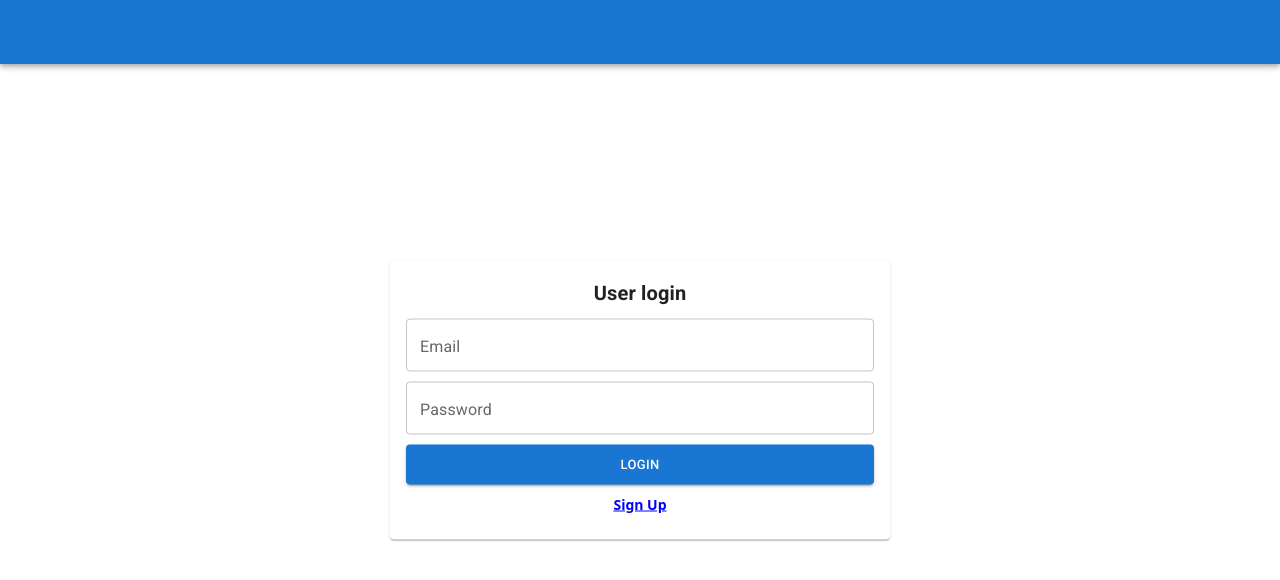
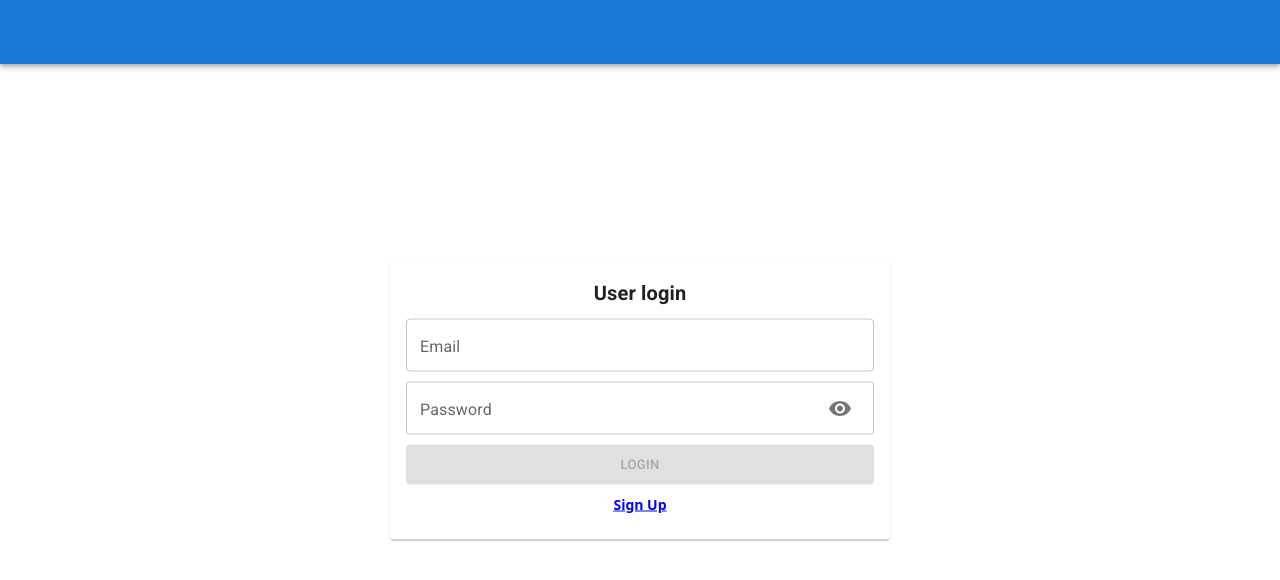
Before and after one commit to AbhishekTomr/master-key-front, a React (Create React App) app: page /auth/1 in a window 1280 px wide. Shown: the top 580 px of the page. Built offline with nearby package versions, Linux system fonts and the light colour scheme.

Commit message:
adding validation to the form and code refactor:

```diff
--- a/package.json
+++ b/package.json
@@ -15,6 +15,7 @@
     "@types/react": "^18.3.12",
     "@types/react-dom": "^18.3.1",
     "@types/react-router-dom": "^5.3.3",
+    "@types/validator": "^13.12.2",
     "lodash": "^4.17.21",
     "react": "^18.3.1",
     "react-dom": "^18.3.1",
@@ -22,6 +23,7 @@
     "react-scripts": "5.0.1",
     "sass": "^1.80.6",
     "typescript": "^4.9.5",
+    "validator": "^13.12.0",
     "web-vitals": "^2.1.4"
   },
   "scripts": {
--- a/src/components/Auth/Auth.tsx
+++ b/src/components/Auth/Auth.tsx
@@ -15,28 +15,55 @@ import { IUserLogin, IUserSignUp } from "./types";
 import { AuthType } from "./constant";
 import { Link } from "react-router-dom";
 import { IUserContext, UserContext } from "../../context/user.context";
-import { Exception } from "sass";
 import { IResponseHandlerWrapper } from "../../helpers/responseHandler";
+import { isEmail, isEmpty } from "validator";
 
 const authService = new AuthService();
 
+interface IValue {
+  value: string;
+  error: string;
+}
+
 type Props = {};
 
-const Auth = (props: Props) => {
+const emptyState: IValue = {
+  value: "",
+  error: "",
+};
+
+const Auth = ({}: Props) => {
   const { authType } = useParams();
-  const [firstName, setFirstName] = useState<string>("");
-  const [lastName, setLastName] = useState<string>("");
-  const [password, setPassword] = useState<string>("");
-  const [email, setEmail] = useState<string>("");
-  const [confirmPassword, setConfirmPassword] = useState<string>("");
+  const [firstName, setFirstName] = useState<IValue>(emptyState);
+  const [lastName, setLastName] = useState<IValue>(emptyState);
+  const [password, setPassword] = useState<IValue>(emptyState);
+  const [email, setEmail] = useState<IValue>(emptyState);
+  const [confirmPassword, setConfirmPassword] = useState<IValue>(emptyState);
   const { setIsLoggedIn } = useContext<IUserContext>(UserContext);
 
   const resetState = () => {
-    setFirstName("");
-    setLastName("");
-    setPassword("");
-    setEmail("");
-    setConfirmPassword("");
+    setFirstName(emptyState);
+    setLastName(emptyState);
+    setPassword(emptyState);
+    setEmail(emptyState);
+    setConfirmPassword(emptyState);
+  };
+
+  const validateField = (key: string, value: string) => {
+    switch (key) {
+      case "first_name":
+      case "last_name":
+      case "password":
+        return isEmpty(value) ? "value must not be empty" : null;
+      case "email":
+        if (isEmpty(value)) return "value must not be empty";
+        return isEmail(value) ? null : "must be a valid email";
+      case "confirm_password":
+        if (isEmpty(value)) return "value must not be empty";
+        return value === password.value ? null : "passwords do not match";
+      default:
+        return null;
+    }
   };
 
   const formType: AuthType = useMemo(() => {
@@ -45,16 +72,53 @@ const Auth = (props: Props) => {
 
   const navigate = useNavigate();
 
+  const validForm = useMemo(() => {
+    const hasValues = !isEmpty(email.value) && !isEmpty(password.value);
+    const noErrors = isEmpty(email.error) && isEmpty(password.error);
+    if (formType === AuthType.LOGIN) {
+      return hasValues && noErrors;
+    }
+    const hasValueSignUp =
+      hasValues &&
+      !isEmpty(firstName.value) &&
+      !isEmpty(lastName.value) &&
+      !isEmpty(confirmPassword.value);
+    const noErrorSignUp =
+      noErrors &&
+      isEmpty(firstName.error) &&
+      isEmpty(lastName.error) &&
+      isEmpty(confirmPassword.error);
+    return hasValueSignUp && noErrorSignUp;
+  }, [firstName, lastName, email, password, confirmPassword, formType]);
+
+  const onValueChange = (key: string, value: string) => {
+    const isValid = validateField(key, value);
+    switch (key) {
+      case "first_name":
+        return setFirstName({ value, error: !isValid ? "" : isValid });
+      case "last_name":
+        return setLastName({ value, error: !isValid ? "" : isValid });
+      case "email":
+        return setEmail({ value, error: !isValid ? "" : isValid });
+      case "password":
+        return setPassword({ value, error: !isValid ? "" : isValid });
+      case "confirm_password":
+        return setConfirmPassword({ value, error: !isValid ? "" : isValid });
+      default:
+        break;
+    }
+  };
+
   const handleFormSubmit = useCallback(
     async (formType: AuthType) => {
       //TODO : add some validation
 
       if (formType === AuthType.SINGUP) {
         const formData = {
-          first_name: firstName,
-          last_name: lastName,
-          email,
-          password,
+          first_name: firstName.value,
+          last_name: lastName.value,
+          email: email.value,
+          password: password.value,
         };
         authService
           .signUp(formData as IUserSignUp)
@@ -66,8 +130,8 @@ const Auth = (props: Props) => {
       }
       if (formType === AuthType.LOGIN) {
         const formData = {
-          email,
-          password,
+          email: email.value,
+          password: password.value,
         };
         authService
           .login(formData as IUserLogin)
@@ -96,45 +160,47 @@ const Auth = (props: Props) => {
             <TextFields
               id={"first_name"}
               label={"First Name"}
-              value={firstName}
-              onChange={setFirstName}
-              error={"hey check this out"}
+              value={firstName.value}
+              onChange={onValueChange}
+              error={firstName.error}
             />
             <TextFields
               id={"last_name"}
               label={"Last Name"}
-              value={lastName}
-              onChange={setLastName}
-              error={"hey check this out"}
+              value={lastName.value}
+              onChange={onValueChange}
+              error={lastName.error}
             />
           </>
         )}
         <TextFields
           id={"email"}
           label={"Email"}
-          value={email}
-          onChange={setEmail}
-          error={"hey check this out"}
+          value={email.value}
+          onChange={onValueChange}
+          error={email.error}
         />
         <TextFields
           id={"password"}
           label={"Password"}
-          value={password}
-          onChange={setPassword}
-          error={"hey check this out"}
+          value={password.value}
+          onChange={onValueChange}
+          error={password.error}
+          isPassword={true}
         />
         {formType === AuthType.SINGUP && (
           <TextFields
-            id={"confirm password"}
+            id={"confirm_password"}
             label={"Confirm Password"}
-            value={confirmPassword}
-            onChange={setConfirmPassword}
-            error={"hey check this out"}
+            value={confirmPassword.value}
+            onChange={onValueChange}
+            error={confirmPassword.error}
           />
         )}
         <Button
           className="submit-btn"
           onClick={() => handleFormSubmit(formType)}
+          disabled={!validForm}
         >
           {formType}
         </Button>
--- a/src/components/Common/Button.tsx
+++ b/src/components/Common/Button.tsx
@@ -9,6 +9,7 @@ interface IButtonProps {
   variant?: ButtonType;
   children: React.ReactNode;
   onClick: (args?: any[]) => any;
+  disabled?: boolean;
 }
 
 const Button = ({
@@ -17,6 +18,7 @@ const Button = ({
   variant = ButtonType.CONTAINED,
   onClick,
   children,
+  disabled = false,
 }: IButtonProps) => {
   return (
     <MuiButton
@@ -26,6 +28,7 @@ const Button = ({
       onClick={() => {
         onClick();
       }}
+      disabled={disabled}
     >
       {children}
     </MuiButton>
--- a/src/components/Common/TextFields.tsx
+++ b/src/components/Common/TextFields.tsx
@@ -1,14 +1,23 @@
-import React from "react";
-import { FormControl, OutlinedInput as Input, InputLabel } from "@mui/material";
+import React, { useCallback, useEffect, useRef, useState } from "react";
+import {
+  FormControl,
+  OutlinedInput as Input,
+  InputLabel,
+  FormHelperText,
+  InputAdornment,
+  IconButton,
+} from "@mui/material";
+import { VisibilityOff, Visibility } from "@mui/icons-material";
 import "./TextFields.scss";
 import _ from "lodash";
 interface ITextInputProps {
   id: string;
   label: string;
   value: string;
-  onChange: (value: string) => void;
+  onChange: (key: string, value: string) => void;
   className?: string;
   error: string;
+  isPassword?: boolean;
 }
 
 const TextFields = ({
@@ -18,23 +27,51 @@ const TextFields = ({
   value,
   onChange,
   error,
+  isPassword = false,
 }: ITextInputProps) => {
+  const timerRef = useRef<any>(null);
+  const [showPassword, setShowPassword] = useState<boolean>(false);
+
   const onTextChange = (event: React.ChangeEvent<HTMLInputElement>) => {
-    const { value } = event.target;
-    onChange(value);
+    if (timerRef.current) clearTimeout(timerRef.current);
+    timerRef.current = setTimeout(() => {
+      const { value } = event.target;
+      onChange(id, value);
+    }, 300);
   };
+
+  if (isPassword) {
+    return (
+      <FormControl className={`text-form-control ${className}`}>
+        <InputLabel htmlFor={id}>{label}</InputLabel>
+        <Input
+          id={id}
+          onChange={onTextChange}
+          label={label}
+          type={showPassword ? "text" : "password"}
+          endAdornment={
+            <InputAdornment position="end">
+              <IconButton
+                aria-label={
+                  showPassword ? "hide the password" : "display the password"
+                }
+                onClick={() => setShowPassword((oldState) => !oldState)}
+              >
+                {showPassword ? <VisibilityOff /> : <Visibility />}
+              </IconButton>
+            </InputAdornment>
+          }
+        />
+        {!_.isEmpty(error) && <FormHelperText error>{error}</FormHelperText>}
+      </FormControl>
+    );
+  }
 
   return (
     <FormControl className={`text-form-control ${className}`}>
       <InputLabel htmlFor={id}>{label}</InputLabel>
-      <Input
-        // size="small"
-        id={id}
-        value={value}
-        onChange={onTextChange}
-        label={label}
-      />
-      {/* {!_.isEmpty(error) && <FormHelperText error>{error}</FormHelperText>} */}
+      <Input id={id} onChange={onTextChange} label={label} />
+      {!_.isEmpty(error) && <FormHelperText error>{error}</FormHelperText>}
     </FormControl>
   );
 };
```
Also changed, not shown: 1 other file (tests, documents, lock files or other folders).
